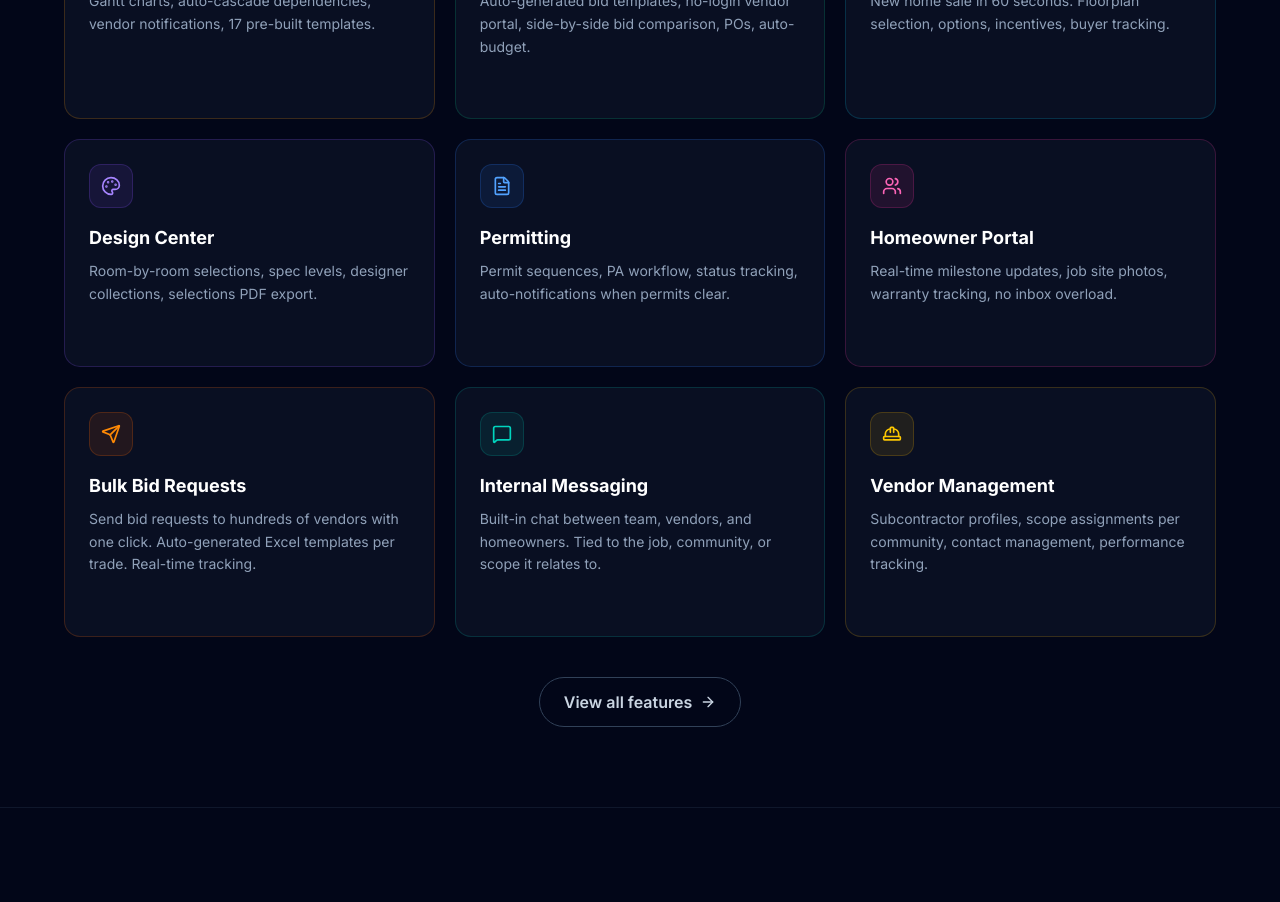
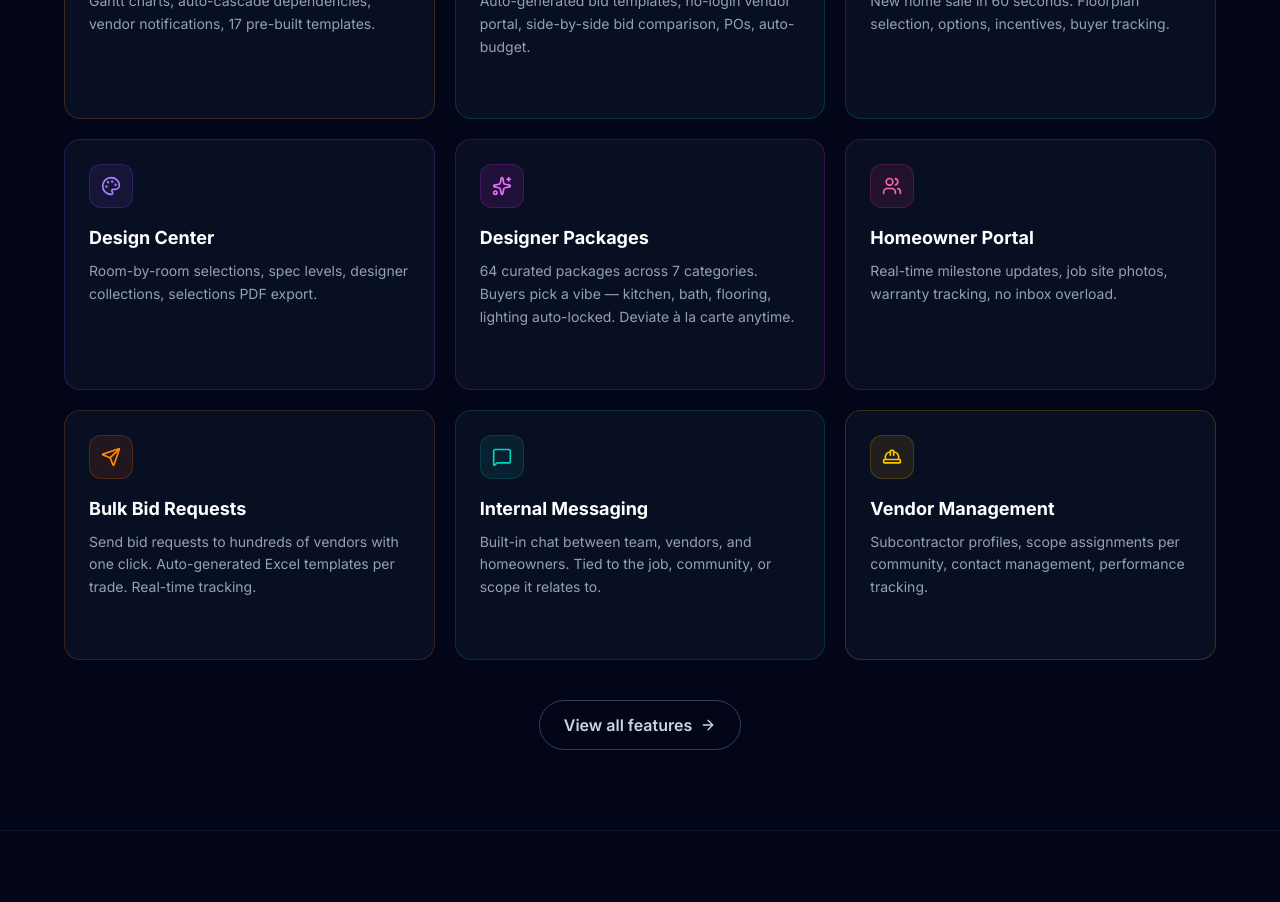
Before and after one commit to Scootermcgavin121/cornerstone-marketing-v2, a Next.js app: page / in a window 1280 px wide. Shown: the part 6240-7142 px from the top of the page. Built offline with nearby package versions, Linux system fonts and the light colour scheme.

Commit message:
feat(home): swap Permitting for Designer Packages in modules grid

```diff
--- a/src/components/ModulesGrid.tsx
+++ b/src/components/ModulesGrid.tsx
@@ -6,7 +6,7 @@ import {
   ShoppingCart,
   TrendingUp,
   Palette,
-  FileText,
+  Sparkles,
   Users,
   Send,
   MessageSquare,
@@ -52,13 +52,13 @@ const modules = [
     border: "border-violet-500/20 hover:border-violet-500/40",
   },
   {
-    icon: FileText,
-    name: "Permitting",
-    desc: "Permit sequences, PA workflow, status tracking, auto-notifications when permits clear.",
-    href: "/features#permitting",
-    color: "text-blue-400",
-    bg: "bg-blue-500/10",
-    border: "border-blue-500/20 hover:border-blue-500/40",
+    icon: Sparkles,
+    name: "Designer Packages",
+    desc: "64 curated packages across 7 categories. Buyers pick a vibe — kitchen, bath, flooring, lighting auto-locked. Deviate à la carte anytime.",
+    href: "/design#packages",
+    color: "text-fuchsia-400",
+    bg: "bg-fuchsia-500/10",
+    border: "border-fuchsia-500/20 hover:border-fuchsia-500/40",
   },
   {
     icon: Users,
```
